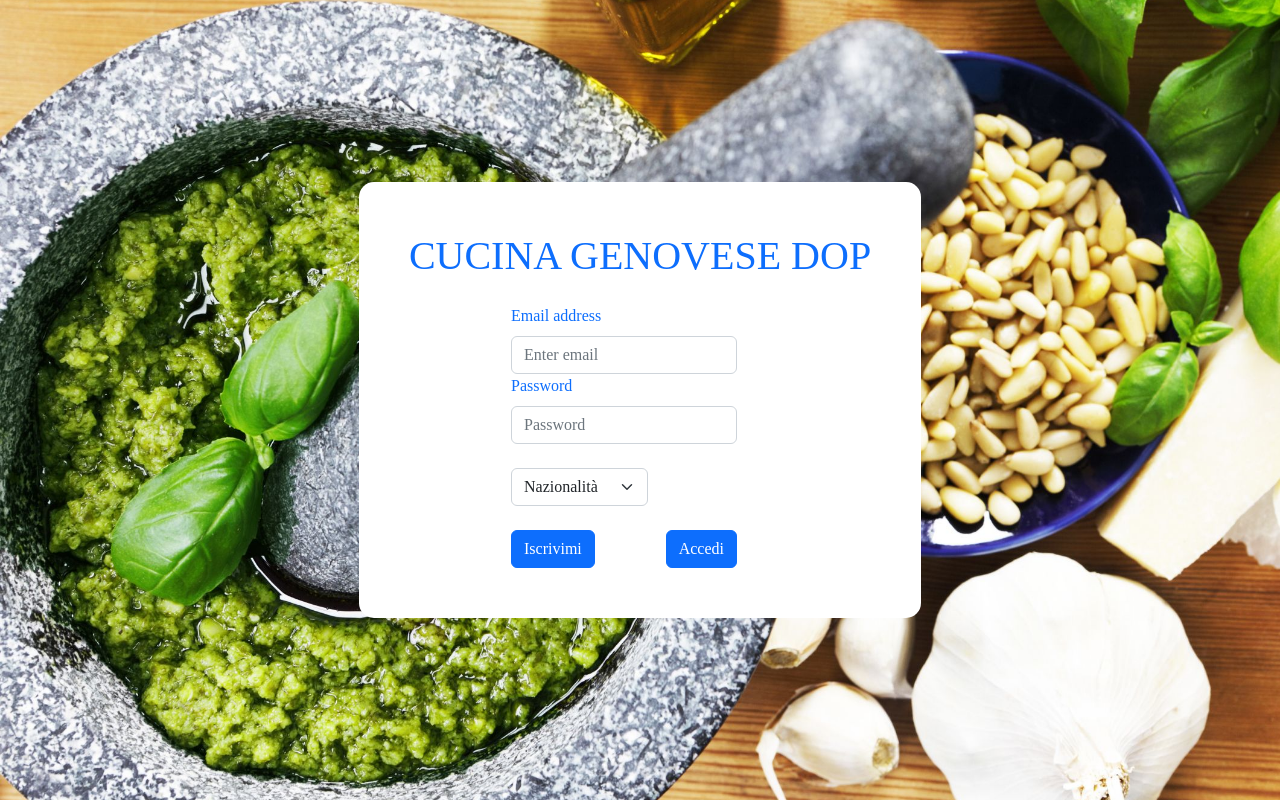
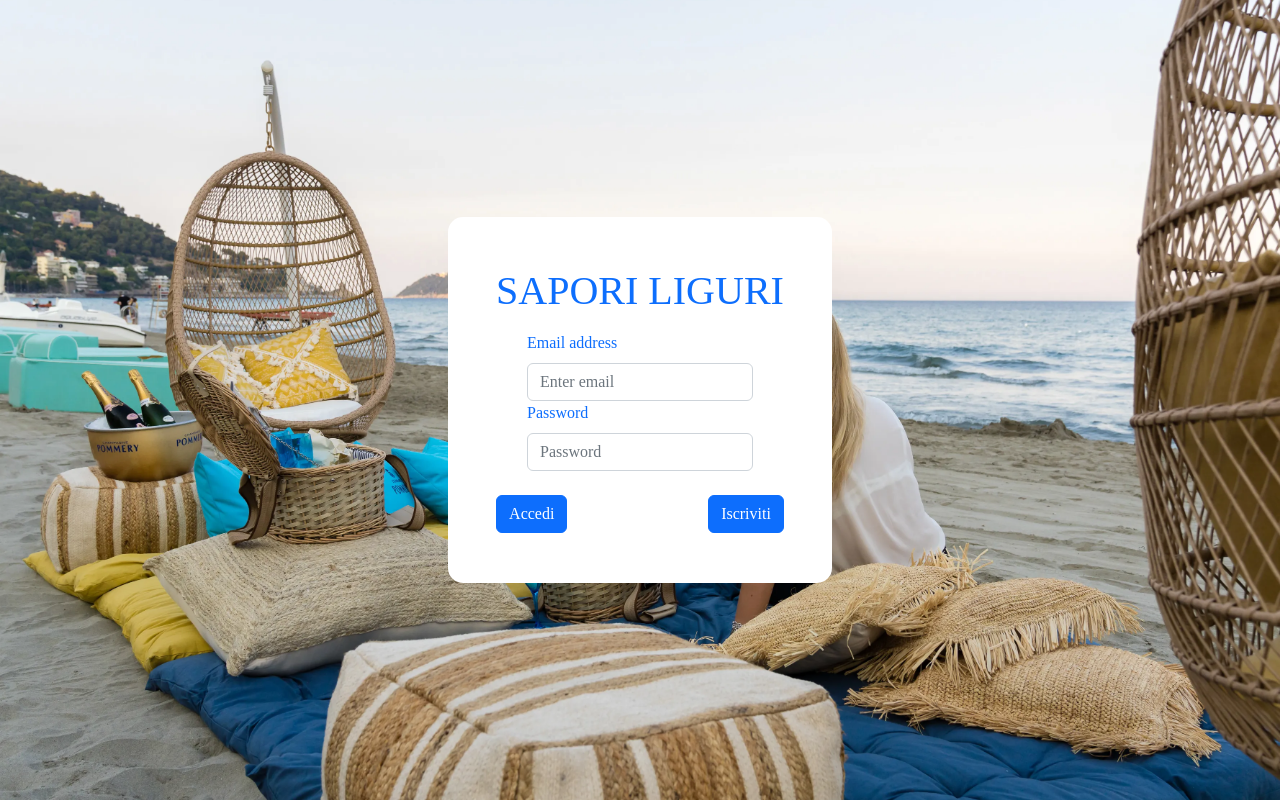
Before and after one commit to Vallerga/login-form-react-exercise, a React (Create React App) app: page / in a window 1280 px wide. Built offline with nearby package versions, Linux system fonts and the light colour scheme.

Commit message:
login page implemented check mail and pass
check mail and pass is present

```diff
--- a/src/App.css
+++ b/src/App.css
@@ -13,6 +13,7 @@ body {
 
 .justifyCSS {
     text-align: justify;
+    padding: 0 10px;
 }
 
 .width100 {
@@ -28,24 +29,6 @@ body {
     top: 0;
 }
 
-.loginBG {
-    width: 100%;
-    height: 100%;
-    left: 0;
-    top: 0;
-    z-index: 5;
-    object-fit: cover;
-}
-
-.tableBG {
-    width: 100%;
-    height: 100%;
-    left: 0;
-    top: 0;
-    z-index: 5;
-    object-fit: cover;
-}
-
 .indexSett {
     z-index: 10;
 }
--- a/src/App.js
+++ b/src/App.js
@@ -6,6 +6,7 @@ import PestoGenovese from './components/PestoGenovese';
 import { createContext, useState } from 'react';
 import databaseBasilico from "./assets/datapesto.json";
 import CardIngrediente from './components/CardIngrediente';
+import Accedi from './components/Accedi';
 
 export const dbBasilicoContext = createContext();
 export const indiceFunction = createContext();
@@ -14,14 +15,17 @@ export const arrContext = createContext();
 
 function App() {
   const [indiceDinamico, setIndiceDinamico] = useState(0)
+  const [iscritti, setIscritti] = useState([])
+
   const handleClick = (arg) => {
     setIndiceDinamico(arg);
   }
   return (
-    <arrContext.Provider value={[databaseBasilico, handleClick, indiceDinamico]}>
+    <arrContext.Provider value={[databaseBasilico, handleClick, indiceDinamico, iscritti, setIscritti]}>
             <BrowserRouter>
               <Routes>
-                <Route path="/" element={<Home />} />
+                <Route path="/" element={<Accedi />} />
+                <Route path="/registrazione" element={<Home />} />
                 <Route path="/pestogenovese" element={<PestoGenovese />} />
                 <Route path="/ingrediente" element={<CardIngrediente />} />
               </Routes>
--- /dev/null
+++ b/src/components/Accedi.jsx
@@ -0,0 +1,46 @@
+import { useContext, useState } from "react";
+import { Button, Form } from "react-bootstrap";
+import { Link, Navigate } from "react-router-dom";
+import { arrContext } from "../App";
+
+const Accedi = () => {
+    const [profile, setProfile] = useState(null);
+    let multipleValContext = useContext(arrContext);
+
+    const handleSubmit2 = (event) => {
+        event.preventDefault();
+        if (multipleValContext)
+            if (multipleValContext[3][0].email.includes(event.target.elements[0].value) && multipleValContext[3][0].password.includes(event.target.elements[1].value))
+                setProfile(true);
+    }
+
+    if (profile !== null) {
+        return <Navigate to="/pestogenovese" />
+    }
+
+    return (
+        <div className="d-flex heightSett align-items-center justify-content-center">
+            <div className="heightSett">
+                <img className="position-absolute imgFullScreen" src={require("../assets/login_foto.webp")} alt="mortaio" />
+            </div>
+            <Form onSubmit={handleSubmit2} className="d-flex flex-column align-items-center text-primary bgHome indexSett px-5">
+                <h1 className="text-primary mb-3">SAPORI LIGURI</h1>
+                <Form.Group controlId="email2">
+                    <Form.Label>Email address</Form.Label>
+                    <Form.Control type="email" placeholder="Enter email" />
+                </Form.Group>
+                <Form.Group className="mb-4" controlId="password2">
+                    <Form.Label>Password</Form.Label>
+                    <Form.Control type="password" placeholder="Password" />
+                </Form.Group>
+                <div className="d-flex align-items-center justify-content-between w-100">
+                    <Button variant="primary" type="submit">
+                        Accedi
+                    </Button>
+                    <Link to={"/registrazione"}><Button type="button">Iscriviti</Button></Link>
+                </div>
+            </Form>
+        </div>
+    )
+}
+export default Accedi;
--- a/src/components/FormIscrizione.jsx
+++ b/src/components/FormIscrizione.jsx
@@ -1,7 +1,10 @@
+import { useContext } from "react";
 import { Button, Form } from "react-bootstrap";
 import { Link } from "react-router-dom";
+import { arrContext } from "../App";
 
 const FormIscrizione = ({ setForm, formOut, setBoolProp, boolProp }) => {
+    let multipleValContext = useContext(arrContext);
 
     const handleSubmit = (event) => {
         event.preventDefault();
@@ -15,6 +18,7 @@ const FormIscrizione = ({ setForm, formOut, setBoolProp, boolProp }) => {
             let newArr = formOut.map((el) => el);
             newArr.push(buffer);
             setForm(newArr)
+            multipleValContext[4](newArr)
             setBoolProp(true);
             event.target.reset();
 
@@ -46,7 +50,7 @@ const FormIscrizione = ({ setForm, formOut, setBoolProp, boolProp }) => {
                 <Button variant="primary" type="submit">
                     Iscrivimi
                 </Button>
-                <Link to={"/pestogenovese"}><Button type="button">Accedi</Button></Link>
+                <Link to={"/"}><Button type="button">Login</Button></Link>
                     </div>
             </Form>
         </div>
--- a/src/components/Home.jsx
+++ b/src/components/Home.jsx
@@ -9,7 +9,7 @@ const Home = () => {
     <>
       <div className="indexSett position-relative d-flex align-items-center justify-content-center">
         <div className="heightSett">
-          <img className="position-absolute loginBG" src={require("../assets/mortaio.jpg")} alt="mortaio" />
+          <img className="position-absolute imgFullScreen" src={require("../assets/mortaio.jpg")} alt="mortaio" />
         </div>
         <div className="indexSett bgHome">
           <h1 className="text-center text-primary pb-3">CUCINA GENOVESE DOP</h1>
--- a/src/components/PestoGenovese.jsx
+++ b/src/components/PestoGenovese.jsx
@@ -10,7 +10,7 @@ const PestoGenovese = () => {
         <>
             <div className="position-relative d-flex align-items-center justify-content-center">
                 <div className="heightSett">
-                    <img className="position-absolute tableBG" src={require("../assets/pesto_tabella.webp")} alt="mortaio" />
+                    <img className="position-absolute imgFullScreen" src={require("../assets/pesto_tabella.webp")} alt="mortaio" />
                 </div>
                 <div className="d-flex flex-column align-items-center bgHome indexSett pt-4">
                     <h1 className="text-primary mb-3">INGREDIENTI</h1>
```
Also changed, not shown: src/assets/login_foto.webp (added).
